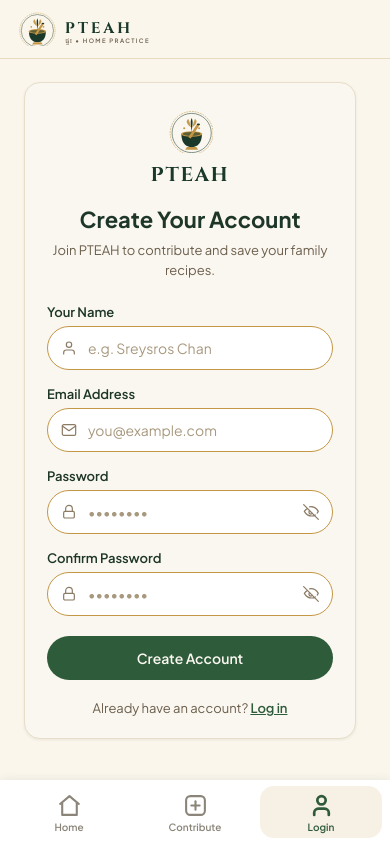
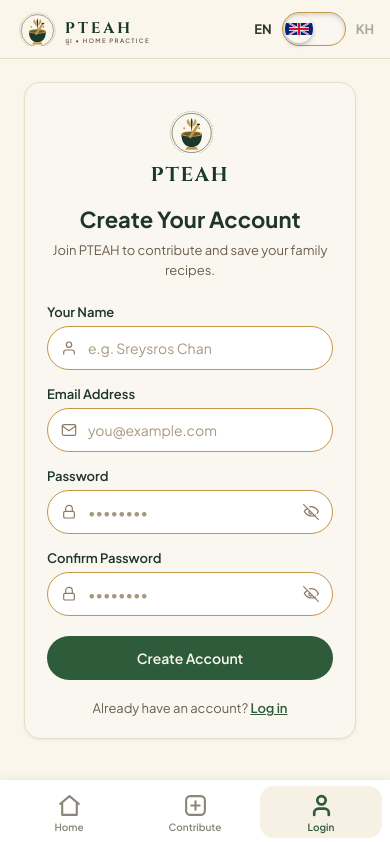
Before and after one commit to Chanmonineath/ict340-archive-starter, a Next.js app: page /signup in a window 390 px wide. Shown: the top 842 px of the page. Built offline with nearby package versions, Linux system fonts and the light colour scheme; no server answers.

Commit message:
sprint 3: add EN/Khmer language toggle to the nav (AI-assisted)
LanguageToggle is a sliding switch with UK/Cambodia flag icons (inline
SVG, no image assets). Wrapped the app in LanguageProvider and wired
every nav label (desktop bar, mobile panel, bottom nav, account menu)
to the toggle.

```diff
--- a/app/layout.js
+++ b/app/layout.js
@@ -2,6 +2,7 @@ import { Cinzel, Plus_Jakarta_Sans, Noto_Sans_Khmer } from "next/font/google";
 import collection from "../collection.config.js";
 import NavBar from "../components/NavBar.js";
 import Footer from "../components/Footer.js";
+import { LanguageProvider } from "../hooks/useLanguage.js";
 import "./globals.css";
 
 const cinzel = Cinzel({
@@ -43,9 +44,11 @@ export default function RootLayout({ children }) {
           minHeight: "100vh",
         }}
       >
-        <NavBar />
-        {children}
-        <Footer />
+        <LanguageProvider>
+          <NavBar />
+          {children}
+          <Footer />
+        </LanguageProvider>
       </body>
     </html>
   );
--- a/components/NavBar.js
+++ b/components/NavBar.js
@@ -7,6 +7,7 @@ import Logo from "./Logo.js";
 import collection from "../collection.config.js";
 import useAutoHideHeader from "../hooks/useAutoHideHeader.js";
 import useSupabaseUser from "../hooks/useSupabaseUser.js";
+import useLanguage from "../hooks/useLanguage.js";
 import { createClient } from "../lib/supabase/client.js";
 import NavLinks from "./nav/NavLinks.js";
 import MobileNavPanel from "./nav/MobileNavPanel.js";
@@ -14,13 +15,6 @@ import NavActions from "./nav/NavActions.js";
 import BottomNav from "./nav/BottomNav.js";
 
 const colors = { teak: "#2E3B2A", silk: "#E8DCC0", paper: "#FAF6EC", active: "#24492E" };
-
-const baseNavLinks = [
-  { href: "/", label: "Home" },
-  { href: "/contribute", label: "Contribute" },
-];
-const myEntriesLink = { href: "/my-entries", label: "My Entries" };
-const reviewLink = { href: "/review", label: "Review" };
 
 export default function NavBar() {
   const pathname = usePathname();
@@ -31,6 +25,14 @@ export default function NavBar() {
 
   const isHidden = useAutoHideHeader({ pauseWhile: isMenuOpen });
   const { user } = useSupabaseUser();
+  const { t } = useLanguage();
+
+  const baseNavLinks = [
+    { href: "/", label: t.nav.home },
+    { href: "/contribute", label: t.nav.contribute },
+  ];
+  const myEntriesLink = { href: "/my-entries", label: t.nav.myEntries };
+  const reviewLink = { href: "/review", label: t.nav.review };
 
   React.useEffect(() => {
     if (!user) {
--- a/components/nav/BottomNav.js
+++ b/components/nav/BottomNav.js
@@ -5,15 +5,18 @@ import ContributeIcon from "./icons/ContributeIcon.js";
 import ReviewIcon from "./icons/ReviewIcon.js";
 import BottomNavAccountTab from "./BottomNavAccountTab.js";
 import isTabActive from "./isTabActive.js";
-
-const baseTabs = [
-  { href: "/", label: "Home", Icon: HomeIcon },
-  { href: "/contribute", label: "Contribute", Icon: ContributeIcon },
-];
-const myEntriesTab = { href: "/my-entries", label: "My Entries", Icon: ArchiveIcon };
-const reviewTab = { href: "/review", label: "Review", Icon: ReviewIcon };
+import useLanguage from "../../hooks/useLanguage.js";
 
 export default function BottomNav({ pathname, user, isReviewer, isHidden }) {
+  const { t } = useLanguage();
+
+  const baseTabs = [
+    { href: "/", label: t.nav.home, Icon: HomeIcon },
+    { href: "/contribute", label: t.nav.contribute, Icon: ContributeIcon },
+  ];
+  const myEntriesTab = { href: "/my-entries", label: t.nav.myEntries, Icon: ArchiveIcon };
+  const reviewTab = { href: "/review", label: t.nav.review, Icon: ReviewIcon };
+
   const tabs = user
     ? [...baseTabs, myEntriesTab, ...(isReviewer ? [reviewTab] : [])]
     : baseTabs;
--- a/components/nav/BottomNavAccountTab.js
+++ b/components/nav/BottomNavAccountTab.js
@@ -6,9 +6,11 @@ import { useRouter } from "next/navigation";
 import { createClient } from "../../lib/supabase/client.js";
 import AccountIcon from "./icons/AccountIcon.js";
 import isTabActive from "./isTabActive.js";
+import useLanguage from "../../hooks/useLanguage.js";
 
 export default function BottomNavAccountTab({ user, pathname }) {
   const router = useRouter();
+  const { t } = useLanguage();
   const [isOpen, setIsOpen] = React.useState(false);
   const menuRef = React.useRef(null);
 
@@ -37,7 +39,7 @@ export default function BottomNavAccountTab({ user, pathname }) {
         aria-current={isActive ? "page" : undefined}
       >
         <AccountIcon />
-        <span>Login</span>
+        <span>{t.nav.login}</span>
       </Link>
     );
   }
@@ -52,7 +54,7 @@ export default function BottomNavAccountTab({ user, pathname }) {
         className="bottom-nav-item bottom-nav-account-trigger"
         onClick={() => setIsOpen((open) => !open)}
         aria-expanded={isOpen}
-        aria-label="Account"
+        aria-label={t.nav.account}
       >
         <AccountIcon />
         <span>{displayName}</span>
@@ -63,7 +65,7 @@ export default function BottomNavAccountTab({ user, pathname }) {
           {fullName && <span className="nav-user-fullname">{fullName}</span>}
           <span className="nav-user-email">{user.email}</span>
           <button type="button" className="nav-logout" onClick={handleLogout}>
-            Logout
+            {t.nav.logout}
           </button>
         </div>
       )}
--- /dev/null
+++ b/components/nav/FlagIcons.js
@@ -0,0 +1,30 @@
+export function UkFlag({ size = 20, round = false }) {
+  const height = round ? size : size * 0.6;
+  const viewBox = round ? "-12 0 84 36" : "0 0 60 36";
+  return (
+    <svg width={size} height={height} viewBox={viewBox} aria-hidden="true">
+      <rect x="-12" width="84" height="36" fill="#00247d" />
+      <path d="M0 0L60 36M60 0L0 36" stroke="#fff" strokeWidth="6" />
+      <path d="M0 0L60 36M60 0L0 36" stroke="#cf142b" strokeWidth="2" />
+      <path d="M30 0V36M0 18H60" stroke="#fff" strokeWidth="10" />
+      <path d="M30 0V36M0 18H60" stroke="#cf142b" strokeWidth="6" />
+    </svg>
+  );
+}
+
+export function CambodiaFlag({ size = 20, round = false }) {
+  const height = round ? size : size * 0.6;
+  const viewBox = round ? "-12 0 84 36" : "0 0 60 36";
+  return (
+    <svg width={size} height={height} viewBox={viewBox} aria-hidden="true">
+      <rect x="-12" width="84" height="36" fill="#032ea1" />
+      <rect x="-12" y="9" width="84" height="18" fill="#e00025" />
+      <g fill="#fff">
+        <rect x="24" y="14" width="12" height="7" />
+        <path d="M30 10l2.5 4h-5z" />
+        <path d="M25 12l2 3.5h-4z" />
+        <path d="M35 12l2 3.5h-4z" />
+      </g>
+    </svg>
+  );
+}
--- /dev/null
+++ b/components/nav/LanguageToggle.js
@@ -0,0 +1,82 @@
+"use client";
+
+import useLanguage from "../../hooks/useLanguage.js";
+import { UkFlag, CambodiaFlag } from "./FlagIcons.js";
+
+const colors = { teak: "#2E3B2A", gold: "#C49746", cream: "#FAF7F0" };
+
+export default function LanguageToggle() {
+  const { language, setLanguage } = useLanguage();
+  const isKhmer = language === "km";
+
+  return (
+    <div style={{ display: "inline-flex", alignItems: "center", gap: 10 }}>
+      <span
+        style={{
+          fontFamily: "var(--font-body), sans-serif",
+          fontSize: 13,
+          fontWeight: 700,
+          color: isKhmer ? colors.teak + "66" : colors.teak,
+          transition: "color 0.2s ease",
+        }}
+      >
+        EN
+      </span>
+
+      <button
+        type="button"
+        role="switch"
+        aria-checked={isKhmer}
+        aria-label="Language"
+        onClick={() => setLanguage(isKhmer ? "en" : "km")}
+        style={{
+          position: "relative",
+          width: 64,
+          height: 34,
+          border: "1px solid " + colors.gold,
+          borderRadius: 9999,
+          backgroundColor: colors.cream,
+          boxShadow: "inset 0 2px 4px rgba(46, 59, 42, 0.18)",
+          cursor: "pointer",
+          padding: 0,
+        }}
+      >
+        <span
+          aria-hidden="true"
+          style={{
+            position: "absolute",
+            top: 2,
+            left: isKhmer ? "calc(100% - 30px)" : 2,
+            width: 28,
+            height: 28,
+            borderRadius: "50%",
+            overflow: "hidden",
+            display: "flex",
+            alignItems: "center",
+            justifyContent: "center",
+            boxShadow: "0 2px 4px rgba(29, 54, 39, 0.3)",
+            transition: "left 0.2s ease",
+          }}
+        >
+          {isKhmer ? (
+            <CambodiaFlag size={28} round />
+          ) : (
+            <UkFlag size={28} round />
+          )}
+        </span>
+      </button>
+
+      <span
+        style={{
+          fontFamily: "var(--font-body), sans-serif",
+          fontSize: 13,
+          fontWeight: 700,
+          color: isKhmer ? colors.teak : colors.teak + "66",
+          transition: "color 0.2s ease",
+        }}
+      >
+        KH
+      </span>
+    </div>
+  );
+}
--- a/components/nav/LoginLink.js
+++ b/components/nav/LoginLink.js
@@ -1,8 +1,11 @@
 import Link from "next/link";
+import useLanguage from "../../hooks/useLanguage.js";
 
 export default function LoginLink() {
+  const { t } = useLanguage();
+
   return (
-    <Link href="/login" className="nav-join" aria-label="Login">
+    <Link href="/login" className="nav-join" aria-label={t.nav.login}>
       <svg
         viewBox="0 0 24 24"
         fill="none"
@@ -20,7 +23,7 @@ export default function LoginLink() {
         <line className="nav-join-plus" x1="19" y1="8" x2="19" y2="14" />
         <line className="nav-join-plus" x1="22" y1="11" x2="16" y2="11" />
       </svg>
-      <span className="nav-join-label">Login</span>
+      <span className="nav-join-label">{t.nav.login}</span>
     </Link>
   );
 }
--- a/components/nav/NavActions.js
+++ b/components/nav/NavActions.js
@@ -1,16 +1,21 @@
 import LoginLink from "./LoginLink.js";
 import UserMenu from "./UserMenu.js";
+import LanguageToggle from "./LanguageToggle.js";
+import useLanguage from "../../hooks/useLanguage.js";
 
 export default function NavActions({ user, isMenuOpen, onToggleMenu }) {
+  const { t } = useLanguage();
+
   return (
     <div className="nav-actions">
+      <LanguageToggle />
       {user ? <UserMenu user={user} /> : <LoginLink />}
 
       <button
         type="button"
         className="nav-toggle"
         onClick={onToggleMenu}
-        aria-label={isMenuOpen ? "Close menu" : "Open menu"}
+        aria-label={isMenuOpen ? t.nav.closeMenu : t.nav.openMenu}
         aria-expanded={isMenuOpen}
         aria-controls="mobile-nav-panel"
       >
--- a/components/nav/UserMenu.js
+++ b/components/nav/UserMenu.js
@@ -3,9 +3,11 @@
 import React from "react";
 import { useRouter } from "next/navigation";
 import { createClient } from "../../lib/supabase/client.js";
+import useLanguage from "../../hooks/useLanguage.js";
 
 export default function UserMenu({ user }) {
   const router = useRouter();
+  const { t } = useLanguage();
   const [isOpen, setIsOpen] = React.useState(false);
   const menuRef = React.useRef(null);
   const fullName = user.user_metadata?.name;
@@ -55,7 +57,7 @@ export default function UserMenu({ user }) {
           {fullName && <span className="nav-user-fullname">{fullName}</span>}
           <span className="nav-user-email">{user.email}</span>
           <button type="button" className="nav-logout" onClick={handleLogout}>
-            Logout
+            {t.nav.logout}
           </button>
         </div>
       )}
```
